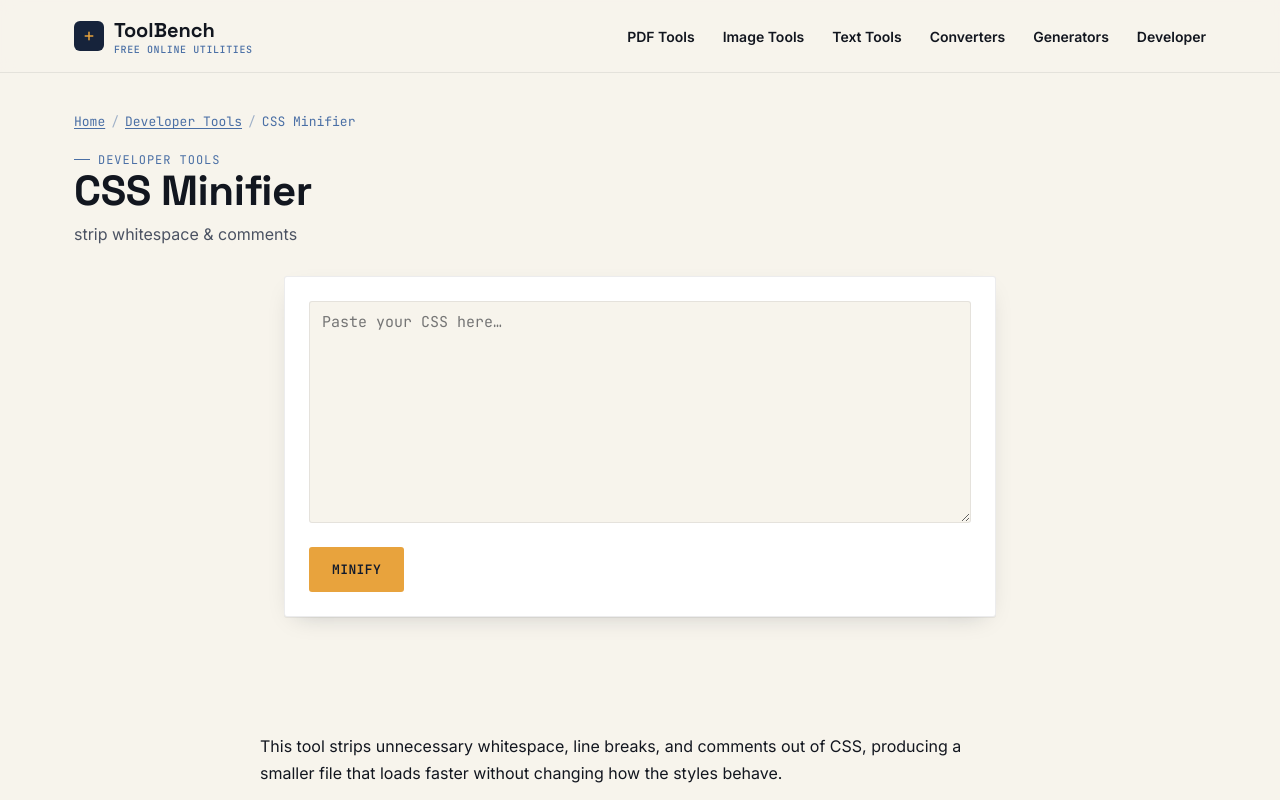
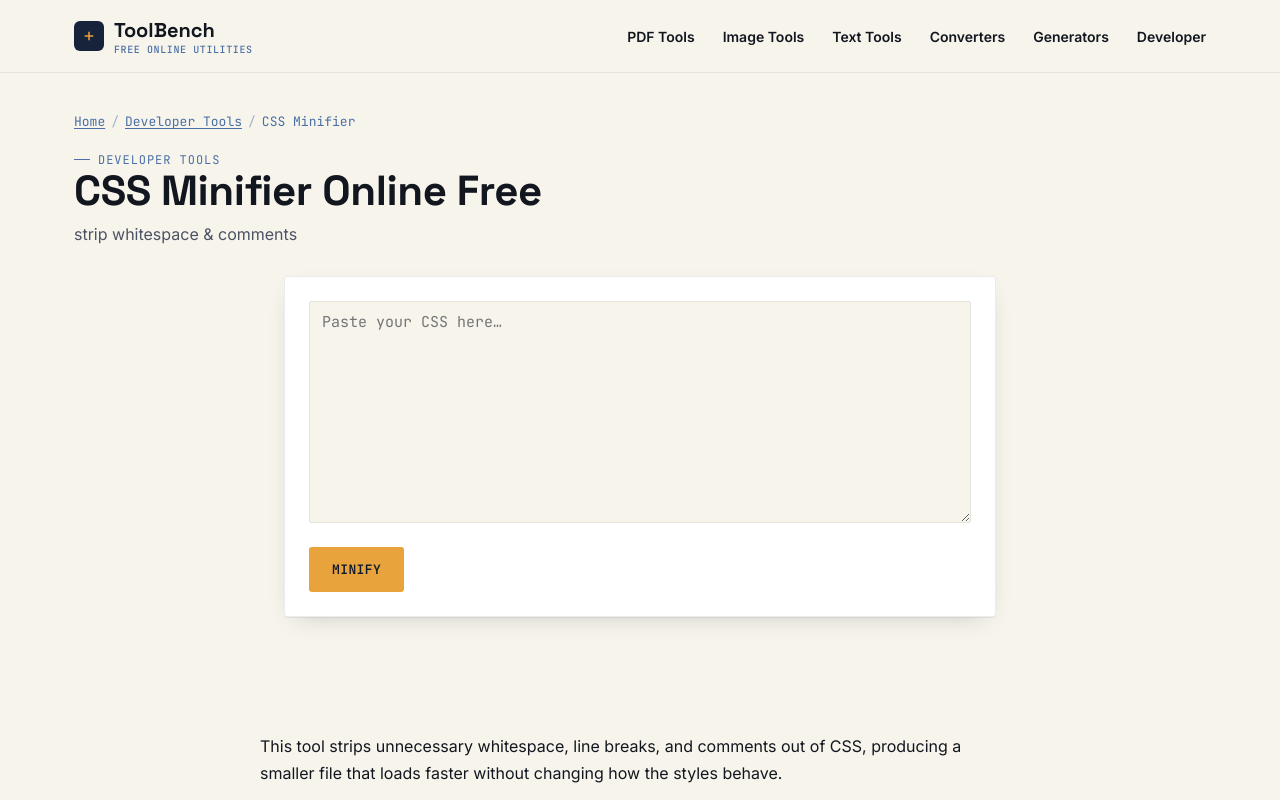
Before and after one commit to HAROONAKBAR06/toolbench-next, a Next.js app: page /dev/css-minifier in a window 1280 px wide. Shown: the top 800 px of the page. Built offline with nearby package versions, Linux system fonts and the light colour scheme.

Commit message:
Update ToolPageTemplate.jsx

```diff
--- a/components/ToolPageTemplate.jsx
+++ b/components/ToolPageTemplate.jsx
@@ -48,6 +48,20 @@ export default function ToolPageTemplate({
   const sectionInfo = SECTIONS[tool.section];
 
   const url = `https://www.toolbench.cc/${tool.section}/${tool.slug}`;
+
+  // Short titles ("GPA Calculator") make for a thin H1 and don't echo the
+  // words used in the <title> tag. Pad those out; leave long ones alone.
+  // A per-tool `h1` field overrides this whenever a page needs its own wording.
+  function buildH1(t) {
+    if (t.h1) return t.h1;
+    if (t.title.length >= 24) return t.title;
+    if (/ to /i.test(t.title) && !/converter$/i.test(t.title)) {
+      return `${t.title} Converter`;
+    }
+    return `${t.title} Online Free`;
+  }
+
+  const h1 = buildH1(tool);
 
   // Breadcrumb structured data
   const breadcrumbJsonLd = {
@@ -171,7 +185,7 @@ export default function ToolPageTemplate({
               maxWidth: 760,
             }}
           >
-            {tool.title}
+            {h1}
           </h1>
 
           <p
```
